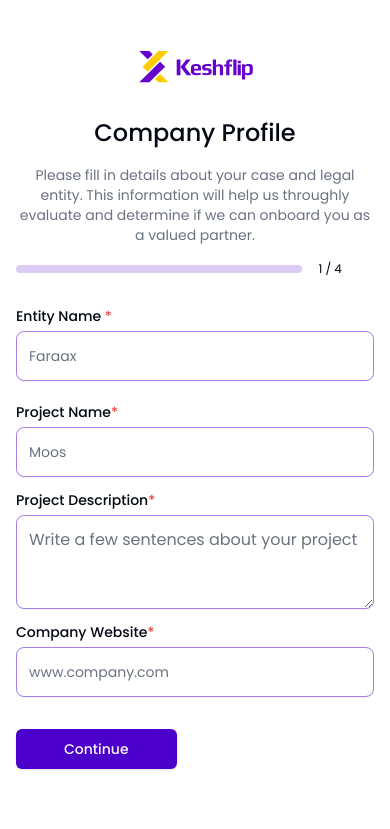
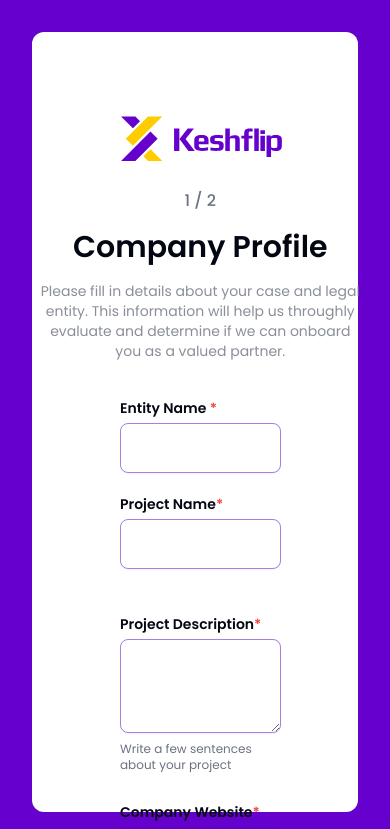
Before and after one commit to RndmRdwn/Kesh-ramper-dashboard, a Next.js app: page /on-boarding in a window 390 px wide. Shown: the top 829 px of the page. Built offline with nearby package versions, Linux system fonts and the light colour scheme.

Commit message:
Updated Landing page header to be more responsive

```diff
--- a/package.json
+++ b/package.json
@@ -14,6 +14,7 @@
     "@codemirror/lang-json": "^6.0.1",
     "@hookform/resolvers": "^3.9.1",
     "@monaco-editor/react": "^4.6.0",
+    "@radix-ui/react-accordion": "^1.2.2",
     "@radix-ui/react-avatar": "^1.1.1",
     "@radix-ui/react-checkbox": "^1.1.2",
     "@radix-ui/react-collapsible": "^1.1.1",
--- a/src/app/auth/sign-up/components/registerForm.tsx
+++ b/src/app/auth/sign-up/components/registerForm.tsx
@@ -44,7 +44,7 @@ const RegisterForm = () => {
         </div>
 
         <Link href={'/on-boarding'}>
-          <Button type="submit" className="w-full py-5">
+          <Button type="submit" className="w-full py-6">
               Create Account
           </Button>
         </Link>
--- a/src/app/on-boarding/boarding-stairs.tsx
+++ b/src/app/on-boarding/boarding-stairs.tsx
@@ -66,55 +66,41 @@ const BoardingStairs = () => {
     //  };
 
   return (
-    <div className=' p-2 max-w-4xl m-auto  h-full relative flex flex-col gap-8 px-4 md:px-0 lg:px-0'>
-        <div className='grid h-fit '>
+    <div className=' p-2 m-auto  h-full relative flex flex-col gap-2 md:px-0  '>
+        <div className='grid h-fit  lg:px-9'>
             {step === 1 && (
-                <div className='py-4  flex  gap-4 flex-col justify-center items-center'>
-                    <h2 className='text-2xl font-medium'>Company Profile</h2>
-                    <h2 className='text-sm text-muted-foreground text-center'>
+                <div className='py-4  flex  gap-4 flex-col justify-center items-center '>
+                    <Label className='font-medium text-base text-muted-foreground'>{step} / 2</Label>
+                    <h2 className='text-3xl font-semibold'>Company Profile</h2>
+                    <h2 className='text-sm text-muted-foreground/80 text-center'>
                         Please fill in details about your case and legal entity. This information will help us throughly evaluate and determine if we can onboard you as a valued partner.
                     </h2>
                 </div>
             )}
             {step === 2 && (
                 <div className='py-4  flex  gap-4 flex-col justify-center items-center'>
-                    <h2 className='text-2xl font-medium'>Company Details</h2>
+                    <Label className='font-medium text-base text-muted-foreground'>{step} / 2</Label>
+                    <h2 className='text-3xl font-semibold'>Company Details</h2>
                     <h2 className='text-sm text-muted-foreground text-center'>
                         Please provide additional details about your company, including revelant information that gives us a comprehensive understanding of your operations and objectives.
                     </h2>
                 </div>
             )}
-            <div className='lg:py-2 flex gap-4 items-center h-fit'>
-                <Progress value={progress} className="w-[80%]" />
-                {isLoading && isLoading}
-                <Label className='font-normal text-xs'>{step} / 4</Label>
-            </div>
+
         </div>
 
-        <div className=' w-full h-full   '>
+        <div className=' w-full h-full px-20   '>
             {step === 1 && (
                 <div className=' grid  w-full'>
-                    <PersonalInfo />
+                    <PersonalInfo handleNext={handleNext}/>
                 </div>
             )}
             {step === 2 && (
                 <div className=' grid  w-full'>
-                    <CompanyInfo />
+                    <CompanyInfo handleFinish={handleFinish}/>
                 </div>
             )}
 
-        </div>
-        <div className=' w-full grid lg:pb-48 pb-24'>
-            <div className='flex gap-4'>
-                {step < 3 ? (
-                    <Button onClick={handleNext} size='lg' className='px-12'>Continue</Button>
-                ) : (
-                    <Button onClick={handleFinish} size='lg' className='px-12'>Go to Dashboard</Button>
-                )}
-                {step > 1 && (
-                    <Button onClick={handleBack} size='lg' variant='outline' className='px-12'>Back</Button>
-                )}
-            </div>
         </div>
 
     </div>
--- a/src/app/on-boarding/page.tsx
+++ b/src/app/on-boarding/page.tsx
@@ -9,13 +9,15 @@ import Image from 'next/image';
 
 const OnboardingPage = () => {
   return (
-    <div className='w-full h-screen max-w-2xl mx-auto  '>
-      <div className='w-full h-full flex-col flex gap-2'>
-       <div className=' flex  justify-center pt-12 items-center'>
-          <Image src={'/assets/logo.svg'} alt='logo' width={120} height={120} />
-        </div>
-        <div className='w-full h-full col-span-3'>
-          <BoardingStairs />
+    <div className='w-full h-screen p-8 bg-[#6600CC] '>
+      <div className='w-full h-full rounded-xl    flex-col flex gap-2 bg-white'>
+       <div className=' max-w-2xl mx-auto pt-20'>
+        <div className=' flex  justify-center  items-center'>
+            <Image src={'/assets/logo.svg'} alt='logo' width={170} height={170} />
+          </div>
+          <div className='w-full h-full  '>
+            <BoardingStairs />
+          </div>
         </div>
       </div>
     </div>
--- a/src/app/on-boarding/personal-info.tsx
+++ b/src/app/on-boarding/personal-info.tsx
@@ -1,34 +1,41 @@
+import { Button } from '@/components/shadcn/ui/button'
 import { Input } from '@/components/shadcn/ui/input'
 import { Label } from '@/components/shadcn/ui/label'
 import { Textarea } from '@/components/shadcn/ui/textarea'
 import React from 'react'
 
-// type Props = {}
+type Props = {
+  handleNext : () => void
+}
 
-const PersonalInfo = () => {
+const PersonalInfo = ({handleNext}) => {
   return (
-      <div className='flex flex-col gap-4'>
-        <div className="grid lg:grid-cols-2 md:grid-cols-2 lg:gap-2 gap-6">
+      <div className='flex flex-col gap-8'>
+        <div className="grid lg:grid-cols-2 md:grid-cols-2 lg:gap-6 gap-6 py-4">
           <div className="grid gap-2">
-            <Label htmlFor="firstName">Entity Name <span className='text-red-500'>*</span> </Label>
-            <Input id="firstName" type="text" placeholder="Faraax" className='rounded-lg  py-6 border-primary/50 text-sm' required />
+            <Label className='font-semibold' htmlFor="firstName">Entity Name <span className='text-red-500'>*</span> </Label>
+            <Input id="firstName" type="text" className='rounded-lg  py-6 border-primary/50 text-sm' required />
           </div>
           <div className="grid gap-2">
-            <Label htmlFor="lastName">Project Name<span className='text-red-500'>*</span> </Label>
-            <Input id="lastName" type="text" placeholder="Moos" className='rounded-lg  py-6 border-primary/50 text-sm' required />
+            <Label className='font-semibold' htmlFor="lastName">Project Name<span className='text-red-500'>*</span> </Label>
+            <Input id="lastName" type="text" className='rounded-lg  py-6 border-primary/50 text-sm' required />
           </div>
         </div>
 
         <div className='grid gap-2'>
-          <Label htmlFor="desc">Project Description<span className='text-red-500'>*</span> </Label>
-          <Textarea placeholder='Write a few sentences about your project' className=' rounded-lg border-primary/50 pt-3 pb-8'/>
+          <Label className='font-semibold' htmlFor="desc">Project Description<span className='text-red-500'>*</span> </Label>
+          <Textarea className=' rounded-lg border-primary/50 pt-3 pb-8'/>
+          <h2 className='text-xs text-muted-foreground'>Write a few sentences about your project</h2>
         </div>
 
 
         <div className="grid gap-2">
-            <Label htmlFor="web">Company Website<span className='text-red-500'>*</span> </Label>
-            <Input id="web" type="text" placeholder="www.company.com" className='rounded-lg  py-6 border-primary/50 text-sm' required />
-          </div>
+            <Label className='font-semibold' htmlFor="web">Company Website<span className='text-red-500'>*</span> </Label>
+            <Input id="web" type="text" placeholder="www.example.com" className='rounded-lg  py-6 border-primary/50 text-sm' required />
+        </div>
+        <div className='w-full pt-12'>
+          <Button onClick={handleNext} size='lg' className='px-12 py-6 bg-[#6600CC]  w-full'>Continue</Button>
+        </div>
       </div>
   )
 }
--- /dev/null
+++ b/src/components/kesh-components/FirstWidget.tsx
@@ -0,0 +1,15 @@
+import React from 'react'
+
+type Props = {}
+
+const FirstWidget = (props: Props) => {
+  return (
+    <div className='w-[450px] h-[650px] shadow-lg rounded-3xl p-2 border-primary bg-gradient-to-tr from-[#6600CC] via-[#9046DA] to-[#6600CC]' >
+        <div className='w-full h-full border rounded-3xl p-8 bg-white' >
+            <h2 className='text-sm font-semibold'>Widget</h2>
+        </div>
+    </div>
+  )
+}
+
+export default FirstWidget
--- /dev/null
+++ b/src/components/shadcn/ui/accordion.tsx
@@ -0,0 +1,57 @@
+"use client"
+
+import * as React from "react"
+import * as AccordionPrimitive from "@radix-ui/react-accordion"
+import { ChevronDown } from "lucide-react"
+
+import { cn } from "@/lib/utils"
+
+const Accordion = AccordionPrimitive.Root
+
+const AccordionItem = React.forwardRef<
+  React.ElementRef<typeof AccordionPrimitive.Item>,
+  React.ComponentPropsWithoutRef<typeof AccordionPrimitive.Item>
+>(({ className, ...props }, ref) => (
+  <AccordionPrimitive.Item
+    ref={ref}
+    className={cn("border-b", className)}
+    {...props}
+  />
+))
+AccordionItem.displayName = "AccordionItem"
+
+const AccordionTrigger = React.forwardRef<
+  React.ElementRef<typeof AccordionPrimitive.Trigger>,
+  React.ComponentPropsWithoutRef<typeof AccordionPrimitive.Trigger>
+>(({ className, children, ...props }, ref) => (
+  <AccordionPrimitive.Header className="flex">
+    <AccordionPrimitive.Trigger
+      ref={ref}
+      className={cn(
+        "flex flex-1 items-center justify-between py-4 text-sm font-medium transition-all hover:underline text-left [&[data-state=open]>svg]:rotate-180",
+        className
+      )}
+      {...props}
+    >
+      {children}
+      <ChevronDown className="h-4 w-4 shrink-0 text-muted-foreground transition-transform duration-200" />
+    </AccordionPrimitive.Trigger>
+  </AccordionPrimitive.Header>
+))
+AccordionTrigger.displayName = AccordionPrimitive.Trigger.displayName
+
+const AccordionContent = React.forwardRef<
+  React.ElementRef<typeof AccordionPrimitive.Content>,
+  React.ComponentPropsWithoutRef<typeof AccordionPrimitive.Content>
+>(({ className, children, ...props }, ref) => (
+  <AccordionPrimitive.Content
+    ref={ref}
+    className="overflow-hidden text-sm data-[state=closed]:animate-accordion-up data-[state=open]:animate-accordion-down"
+    {...props}
+  >
+    <div className={cn("pb-4 pt-0", className)}>{children}</div>
+  </AccordionPrimitive.Content>
+))
+AccordionContent.displayName = AccordionPrimitive.Content.displayName
+
+export { Accordion, AccordionItem, AccordionTrigger, AccordionContent }
--- a/tailwind.config.ts
+++ b/tailwind.config.ts
@@ -62,6 +62,28 @@ export default {
     			lg: 'var(--radius)',
     			md: 'calc(var(--radius) - 2px)',
     			sm: 'calc(var(--radius) - 4px)'
+    		},
+    		keyframes: {
+    			'accordion-down': {
+    				from: {
+    					height: '0'
+    				},
+    				to: {
+    					height: 'var(--radix-accordion-content-height)'
+    				}
+    			},
+    			'accordion-up': {
+    				from: {
+    					height: 'var(--radix-accordion-content-height)'
+    				},
+    				to: {
+    					height: '0'
+    				}
+    			}
+    		},
+    		animation: {
+    			'accordion-down': 'accordion-down 0.2s ease-out',
+    			'accordion-up': 'accordion-up 0.2s ease-out'
     		}
     	}
     },
```
Also changed, not shown: src/app/on-boarding/SelectionCustom.tsx (+43 -17 lines), src/app/on-boarding/company-info.tsx (+27 -11 lines), src/app/page.tsx (+46 -2 lines), 2 other files (tests, documents, lock files or other folders).
